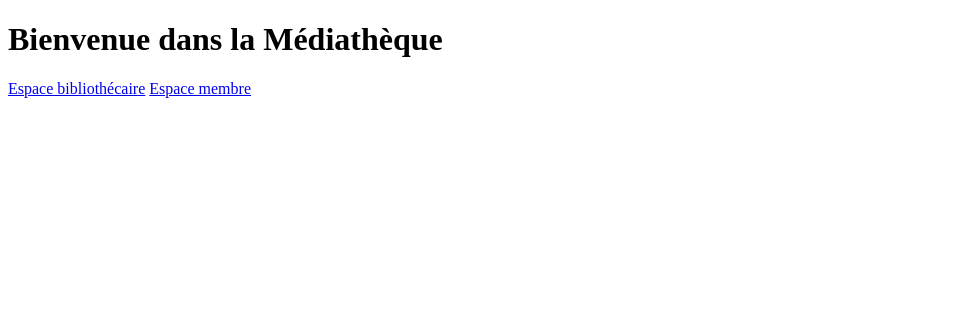
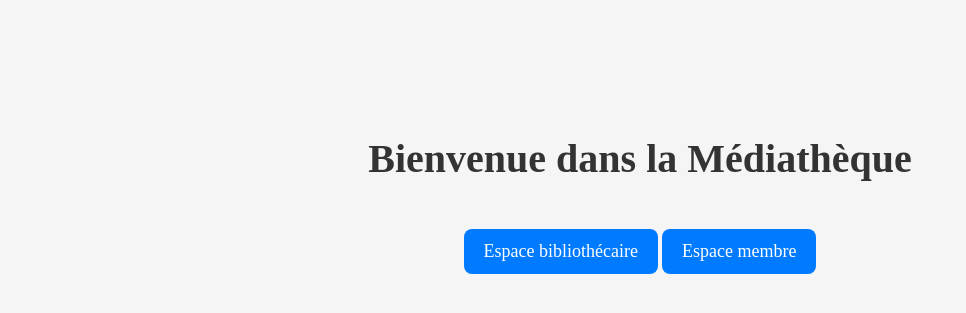
Before and after one commit to jeanpierre-png/Mediatheque, a Django app: page / in a window 1280 px wide. Shown: the top 313 px of the page, without its empty margins (0-966 px from the left). Run offline with Django 5.2, Linux system fonts and the light colour scheme.

Commit message:
Modification multiples sur le code

```diff
--- a/mediatheque/bibliothecaire/templates/home.html
+++ b/mediatheque/bibliothecaire/templates/home.html
@@ -3,6 +3,31 @@
 <head>
     <meta charset="UTF-8">
     <title>Médiathèque</title>
+    <style>
+        body {
+            background: #f5f5f5;
+            text-align: center;
+            padding-top: 100px;
+        }
+        h1 {
+            font-size: 40px;
+            color: #333;
+        }
+        a {
+            display: inline-block;
+            margin-top: 20px;
+            padding: 12px 20px;
+            background: #007bff;
+            color: white;
+            font-size: 18px;
+            border-radius: 8px;
+            text-decoration: none;
+        }
+        a:hover {
+            background: #0056b3;
+        }
+
+    </style>
 </head>
 <body>
 
@@ -12,7 +37,5 @@
 
     <a href="{% url 'member_media_list' %}">Espace membre</a>
 
-    <a></a>
-
 </body>
 </html>
--- a/mediatheque/bibliothecaire/templates/pages/create_loan.html
+++ b/mediatheque/bibliothecaire/templates/pages/create_loan.html
@@ -22,6 +22,7 @@
     {% csrf_token %}
 
     <label for="member_id">Membre emprunteur :</label>
+
     <select name="member_id" id="member_id" required>
         {% for member in members %}
             <option value="{{ member.id }}">
@@ -30,11 +31,12 @@
         {% endfor %}
     </select>
 
-    <br>
+    <br><br>
 
     <button type="submit">Créer l'emprunt</button>
+</form>
 
-</form>
+<br>
 
 <a href="{% url 'media_list' %}">Retour aux médias</a>
 
--- a/mediatheque/bibliothecaire/templates/pages/loan_form.html
+++ b/mediatheque/bibliothecaire/templates/pages/loan_form.html
@@ -17,9 +17,14 @@
             <option value="{{ member.id }}">
                 {{ member.firstname }} {{ member.lastname }}
             </option>
+        {% endfor %}
     </select>
     <button type="submit">Valider l'emprunt</button>
 </form>
 
+<br>
+
+<a href="{% url 'loan_list' %}">Retour</a>
+
 </body>
 </html>
--- a/mediatheque/bibliothecaire/templates/pages/loan_return.html
+++ b/mediatheque/bibliothecaire/templates/pages/loan_return.html
@@ -13,5 +13,7 @@
     <button type="submit">Confirmer le retour</button>
 </form>
 
+<a href="{% url 'loan_list' %}">Annuler</a>
+
 </body>
 </html>
--- a/mediatheque/bibliothecaire/templates/pages/media_list.html
+++ b/mediatheque/bibliothecaire/templates/pages/media_list.html
@@ -15,6 +15,7 @@
     {% for media in medias %}
         <li>
             <strong>{{ media.title }}</strong>
+            ({{ media.get_media_type_display }})
             -
             {% if media.available and not media.consultation_only %}
                 <a href="{% url 'create_loan' media.id %}">Emprunter</a>
--- a/mediatheque/bibliothecaire/urls.py
+++ b/mediatheque/bibliothecaire/urls.py
@@ -18,5 +18,5 @@ urlpatterns = [
     path("media/loan/<int:media_id>/", views.create_loan, name="create_loan" ),
 
     path("loans/", views.loan_list, name="loan_list" ),
-    path("loan/<int:loan_id>/return", views.return_loan, name="return_loan" ),
+    path("loan/<int:loan_id>/return/", views.return_loan, name="return_loan" ),
 ]
--- a/mediatheque/bibliothecaire/views.py
+++ b/mediatheque/bibliothecaire/views.py
@@ -120,15 +120,28 @@ def create_loan(request, media_id):
 
         if not media.available or media.consultation_only:
             messages.error(request, "Ce média ne peut pas être emprunté.")
-            return redirect("media_list")
+            return render(request,"pages/create_loan.html", {"media": media, "members": members})
+
+        already_loaned = Loan.objects.filter(
+            member=member,
+            media=media,
+            return_date__isnull=True
+        ).exists()
+
+        if already_loaned:
+            messages.error(
+                request,
+                "Ce membre a déjà emprunté ce média."
+            )
+            return render(request, "pages/create_loan.html", {"media": media, "members": members})
 
         if member.has_too_many_loans():
             messages.error(request, "Ce membre a déjà 3 emprunts en cours.")
-            return redirect("media_list")
+            return render(request,"pages/create_loan.html", {"media": media, "members": members})
 
         if member.has_late_loan():
             messages.error(request, "Ce membre a un emprunt en retard.")
-            return redirect("media_list")
+            return render(request,"pages/create_loan.html", {"media": media, "members": members})
 
         Loan.objects.create(
             member=member,
@@ -140,19 +153,19 @@ def create_loan(request, media_id):
         media.save()
 
         messages.success(request, "Emprunt créé avec succès.")
-        return redirect("member_list")
+        return render(request,"pages/create_loan.html", {"media": media, "members": members})
 
     return render(request, "pages/create_loan.html", {"media": media, "members": members})
 
 
 def return_loan(request, loan_id):
+    loan = get_object_or_404(Loan, id=loan_id)
 
-    loan = get_object_or_404(Loan, id=loan_id)
-    loan.return_date = timezone.now()
+    loan.return_date = timezone.now().date()
     loan.save()
 
-    media = Loan.media
+    media = loan.media
     media.available = True
     media.save()
 
-    return redirect("media_list")
+    return redirect("loan_list")
```
Also changed, not shown: mediatheque/bibliothecaire/models.py (+16 -3 lines), mediatheque/bibliothecaire/templates/pages/loan_list.html (+12 -2 lines), mediatheque/db.sqlite3.
